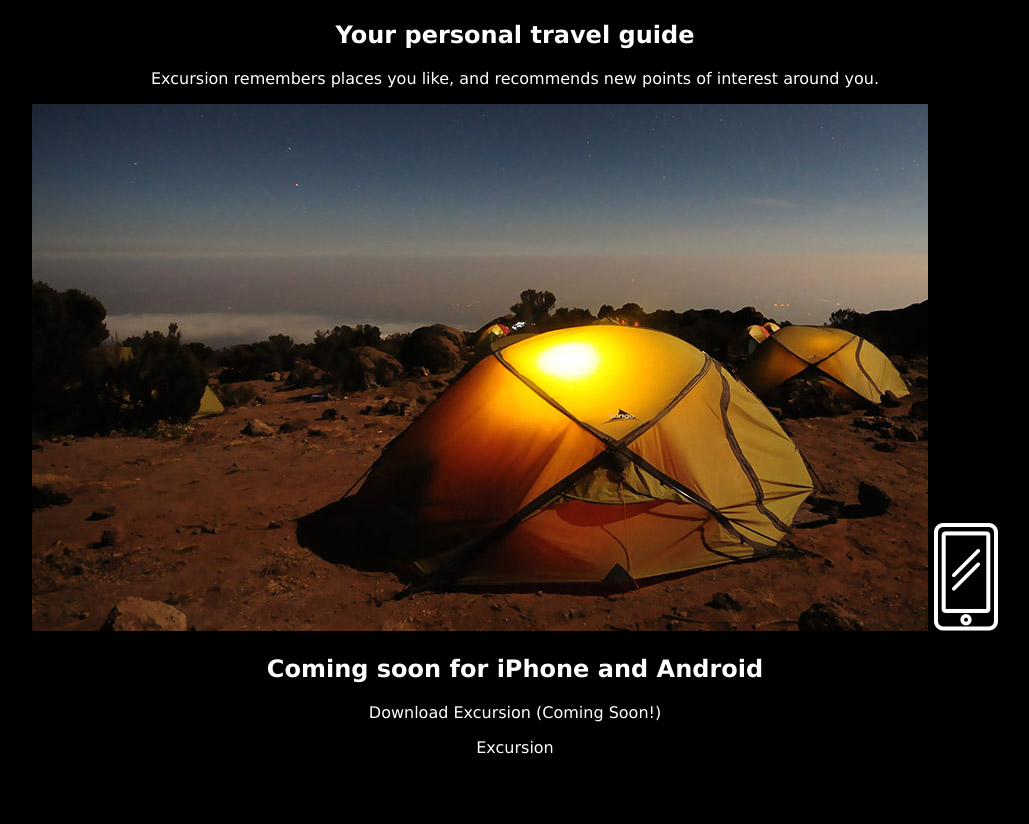
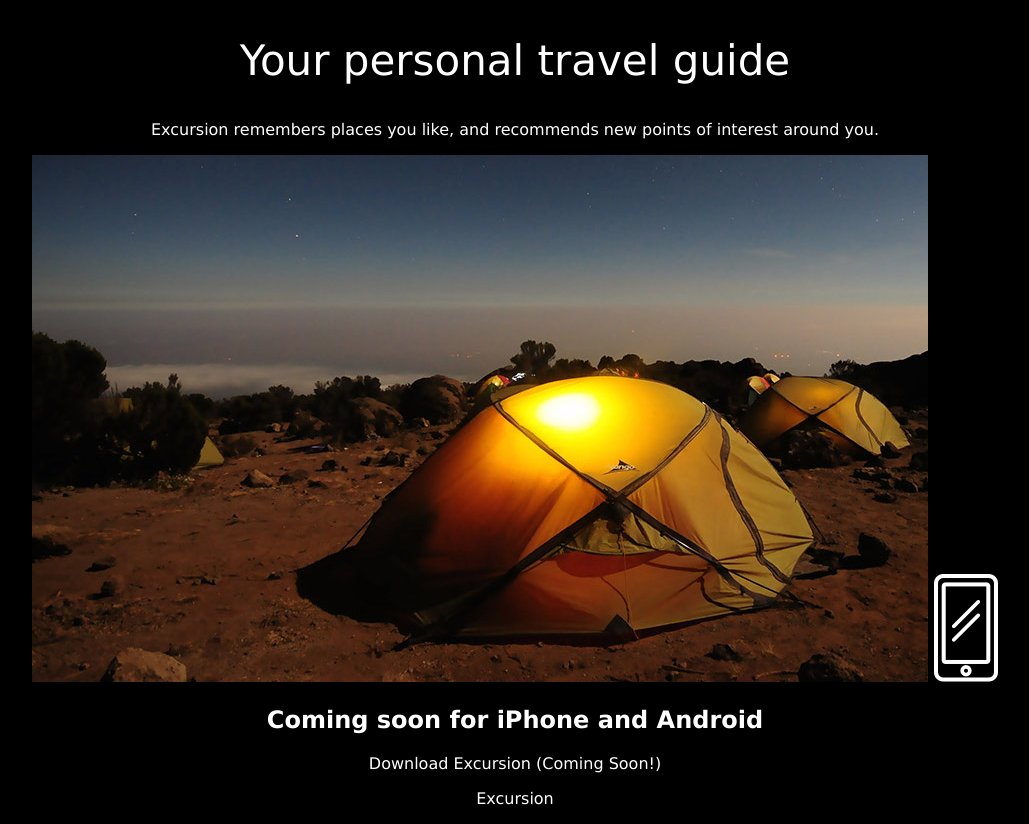
Before and after one commit to bschadek/excursion, a plain HTML site: page index.html in a window 1280 px wide. Shown: the part 313-1137 px from the top of the page, without its empty margins (125-1154 px from the left). Before the commit the page ends 1086 px from the top, so only its background shows below. Drawn offline with Linux system fonts and the light colour scheme.

Commit message:
Created secondary sub-headers

```diff
--- a/index.html
+++ b/index.html
@@ -14,11 +14,11 @@
         <source src="resources/css/videos/excursion(1).mp4" type="video/mp4">
     </video>
     <br>
-    <h2>Your personal travel guide</h2>
+    <h2 class="header--secondary">Your personal travel guide</h2>
     <p>Excursion remembers places you like, and recommends new points of interest around you.</p>
     <img src="resources/css/images/camp.jpg">
     <img src="resources/css/images/phone.png">
-    <h2>Coming soon for iPhone and Android</h2>
+    <h2 class="header sub-header">Coming soon for iPhone and Android</h2>
     <p>Download Excursion (Coming Soon!)</p>
 </body>
 <footer>
--- a/resources/css/style.css
+++ b/resources/css/style.css
@@ -5,10 +5,23 @@ body {
     color: #ffffff;
 }
 
+/* HEADINGS */
+
 .header--main {
     font-weight: normal;
     font-size: 50px;
     color: #ffffff;
+}
+
+.header--secondary {
+    color: #ffffff;
+    font-weight: 300;
+    font-size: 42px;
+}
+
+.header--sub-header {
+    font-size: 21px;
+    color: grey;
 }
 
 .link--cta {
```
